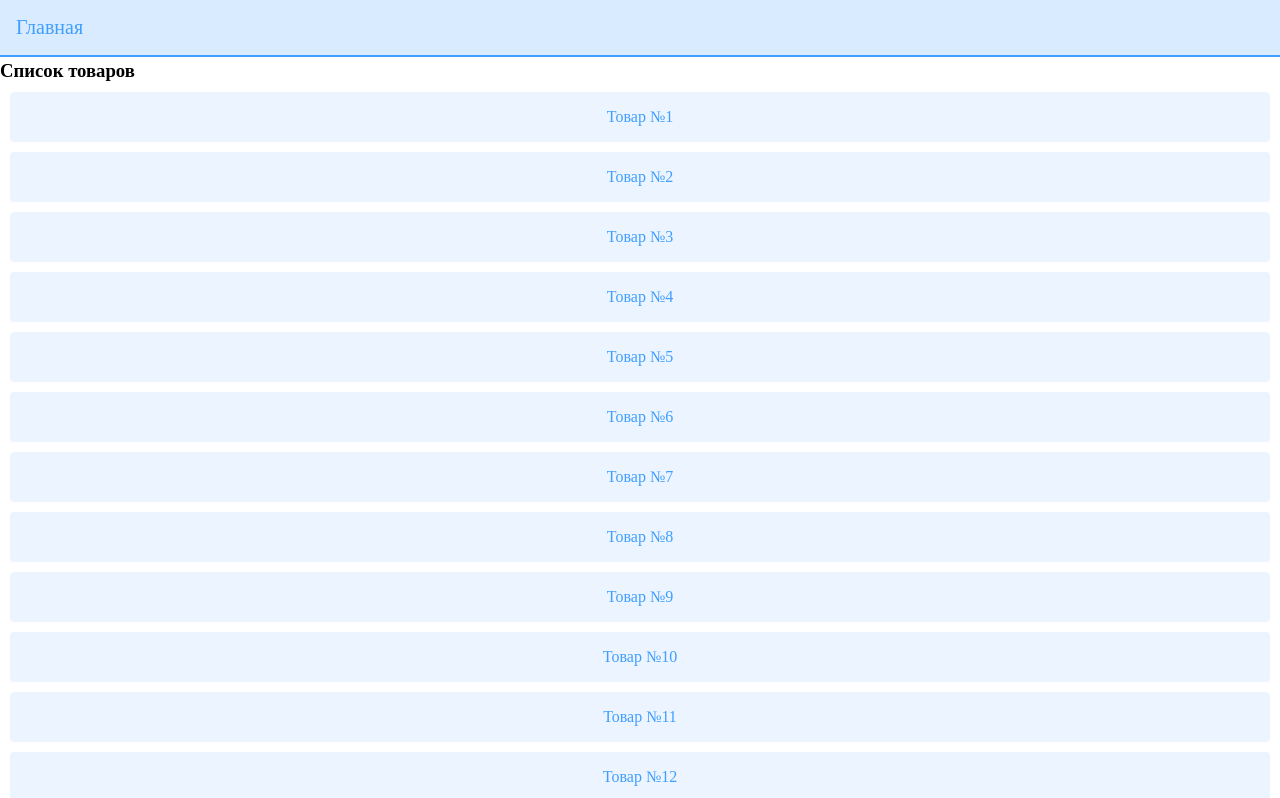
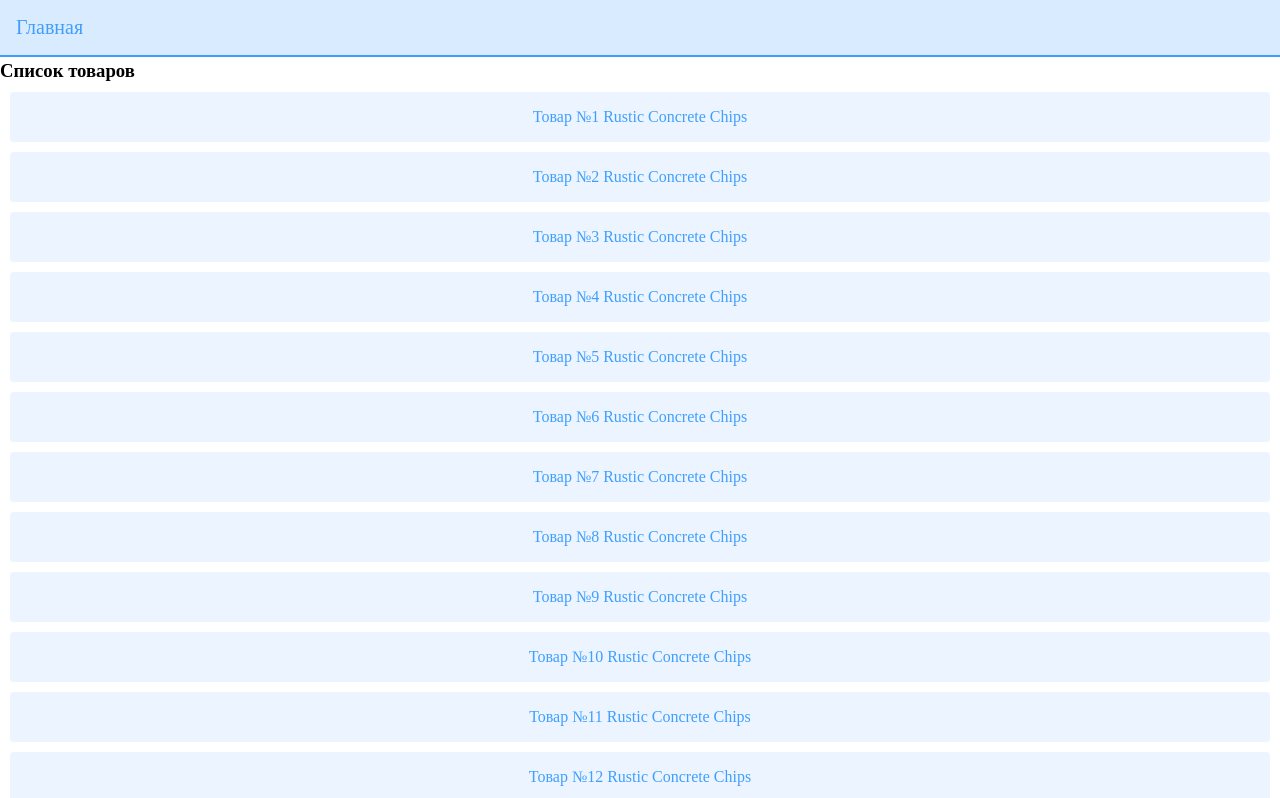
Before and after one commit to ruslankadyrov/it-code-hw6-e-commerce, a Vue app: page / in a window 1280 px wide. Shown: the top 798 px of the page. Built offline with nearby package versions, Linux system fonts and the light colour scheme.

Commit message:
array on pages

```diff
--- a/src/pages/ListView.vue
+++ b/src/pages/ListView.vue
@@ -1,4 +1,30 @@
-<script setup lang="ts"></script>
+<script setup lang="ts">
+import type { Object } from "@/types/products";
+
+const products: Object[] = [
+  {
+    id: 1,
+    title: "Rustic Concrete Chips",
+    price: 466,
+    description:
+      "The beautiful range of Apple Naturalé that has an exciting mix of natural ingredients. With the Goodness of 100% Natural Ingredients",
+    images: [
+      "https://picsum.photos/640/640?r=1142",
+      "https://picsum.photos/640/640?r=9558",
+      "https://picsum.photos/640/640?r=1943",
+    ],
+    creationAt: "2023-05-15T05:15:06.000Z",
+    updatedAt: "2023-05-15T05:15:06.000Z",
+    category: {
+      id: 4,
+      name: "Shoes",
+      image: "https://picsum.photos/640/640?r=3235",
+      creationAt: "2023-05-15T05:15:06.000Z",
+      updatedAt: "2023-05-15T05:15:06.000Z",
+    },
+  },
+];
+</script>
 
 <template>
   <h3>Список товаров</h3>
@@ -9,7 +35,7 @@
       class="scrollbar-demo-item"
       @click="$router.push('/product/' + item)"
     >
-      Товар №{{ item }}
+      Товар №{{ item }} {{ products[0].title }}
     </p>
   </el-scrollbar>
 </template>
--- a/src/pages/ProductView.vue
+++ b/src/pages/ProductView.vue
@@ -1,7 +1,38 @@
-<script setup lang="ts"></script>
+<script setup lang="ts">
+import type { Object } from "@/types/products";
+
+const products: Object[] = [
+  {
+    id: 1,
+    title: "Rustic Concrete Chips",
+    price: 466,
+    description:
+      "The beautiful range of Apple Naturalé that has an exciting mix of natural ingredients. With the Goodness of 100% Natural Ingredients",
+    images: [
+      "https://i1.sndcdn.com/avatars-cFOrSw05DXUpo091-6RA4VQ-t500x500.jpg",
+      "https://picsum.photos/640/640?r=9558",
+      "https://picsum.photos/640/640?r=1943",
+    ],
+    creationAt: "2023-05-15T05:15:06.000Z",
+    updatedAt: "2023-05-15T05:15:06.000Z",
+    category: {
+      id: 4,
+      name: "Shoes",
+      image: "https://picsum.photos/640/640?r=3235",
+      creationAt: "2023-05-15T05:15:06.000Z",
+      updatedAt: "2023-05-15T05:15:06.000Z",
+    },
+  },
+];
+</script>
 
 <template>
   <h3>Товар № {{ $route.params.id }}</h3>
+  <div>
+    <span>{{ products[0].title }}</span>
+    <sup>{{ products[0].price }}₽</sup>
+  </div>
+  <div>Описание:{{ products[0].description }}</div>
   <el-button type="primary" plain @click="$router.push({ name: 'List' })"
     >Назад</el-button
   >
--- /dev/null
+++ b/src/types/products.ts
@@ -0,0 +1,10 @@
+export type Object = {
+  id: number;
+  title: string;
+  price: number;
+  description: string;
+  images: string[];
+  creationAt: string;
+  updatedAt: string;
+  category: any;
+};
```
Also changed, not shown: src/components/header.vue (added).
